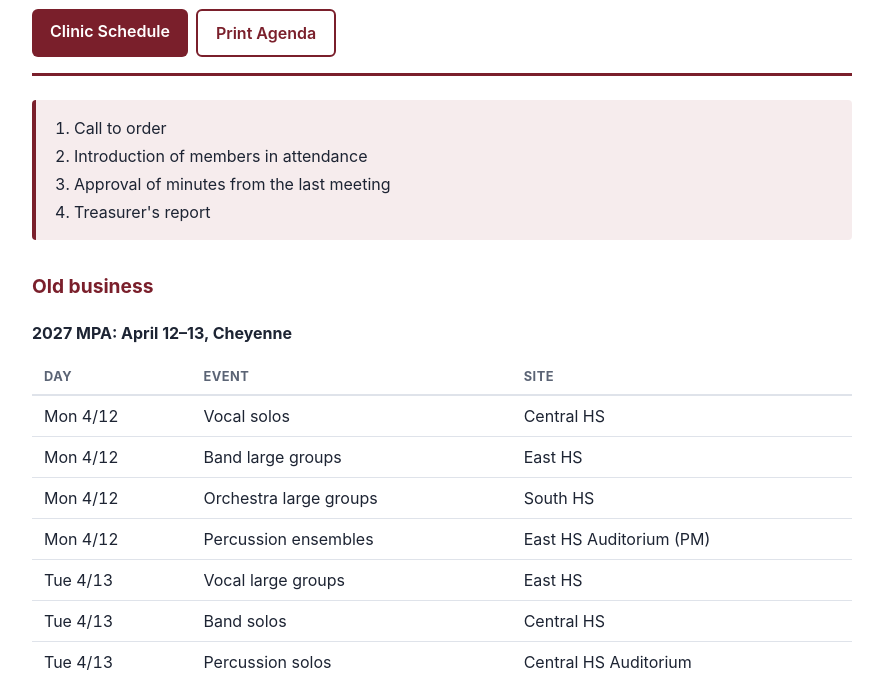
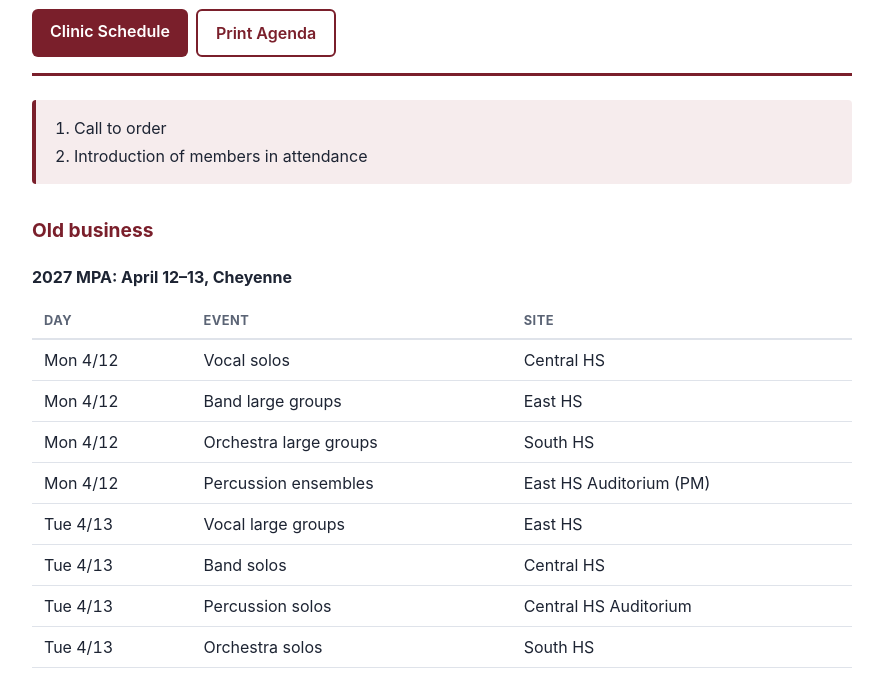
Before and after one commit to btschu/district-clinic-meeting-agenda, a plain HTML site: page index.html in a window 1280 px wide. Shown: the part 117-794 px from the top of the page, without its empty margins (198-1081 px from the left). Drawn offline with Linux system fonts and the light colour scheme.

Commit message:
Agenda: remove minutes/treasurer items
Co-Authored-By: Claude Opus 5.5 <noreply@anthropic.com>

```diff
--- a/index.html
+++ b/index.html
@@ -151,8 +151,6 @@
   <ol>
     <li>Call to order</li>
     <li>Introduction of members in attendance</li>
-    <li>Approval of minutes from the last meeting</li>
-    <li>Treasurer's report</li>
   </ol>
 </div>
 
```
